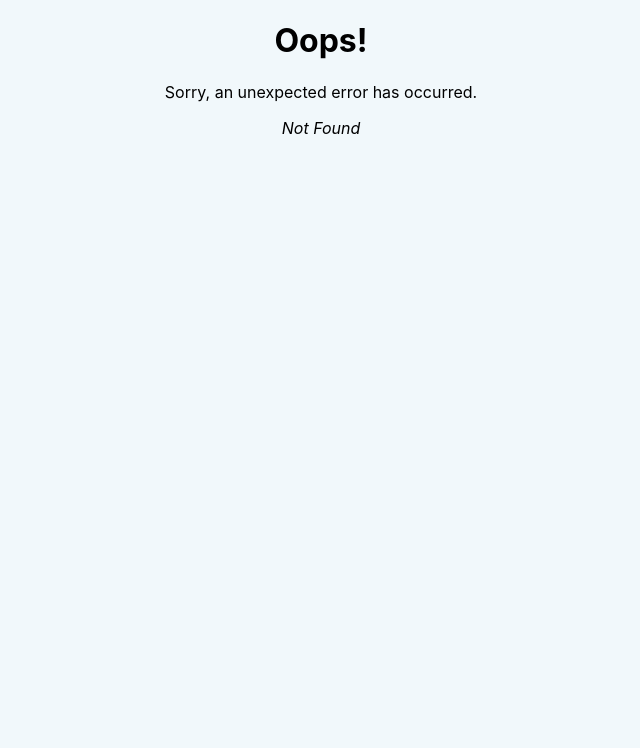
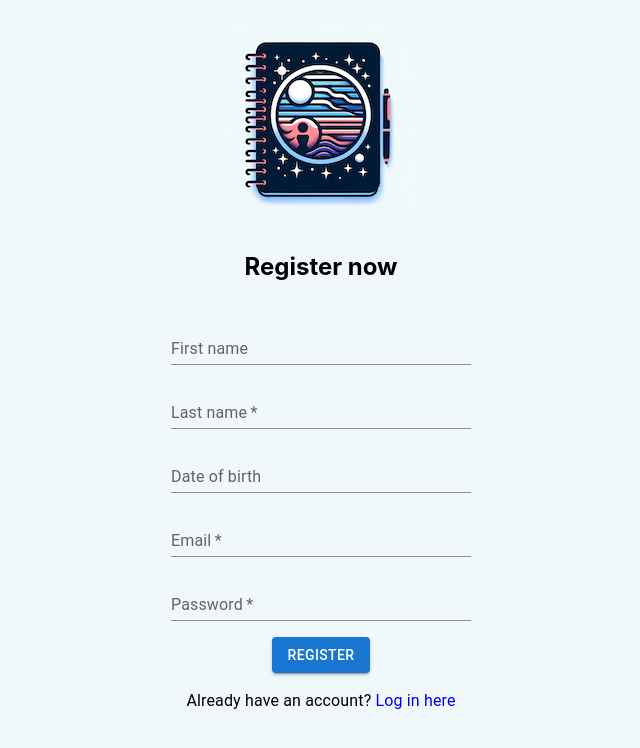
Before and after one commit to Mihai405/DES---Diary-with-Emotional-Status, a React (Create React App) app in the folder web/: page /register in a window 1280 px wide. Before the commit this address had no page. Shown: the top 748 px of the page, without its empty margins (319-959 px from the left). Built offline with nearby package versions, Linux system fonts and the light colour scheme.

Commit message:
improved the code and made sure that you can navigate from register page to login page

```diff
--- a/web/src/App.js
+++ /dev/null
@@ -1,19 +0,0 @@
-import './App.css';
-import React from 'react';
-import { LocalizationProvider } from '@mui/x-date-pickers';
-import { AdapterDayjs } from '@mui/x-date-pickers/AdapterDayjs';
-import { LoginForm } from './pages/authentication/components/LoginForm';
-import { RegisterForm } from './pages/authentication/components/RegisterForm';
-
-function App() {
-    return (
-        <LocalizationProvider dateAdapter={AdapterDayjs}>
-            <div>
-                {/*<LoginForm />*/}
-                <RegisterForm />
-            </div>
-        </LocalizationProvider>
-    );
-}
-
-export default App;
--- /dev/null
+++ b/web/src/App.tsx
@@ -0,0 +1,39 @@
+import './App.css';
+import React from 'react';
+import { LocalizationProvider } from '@mui/x-date-pickers';
+import { AdapterDayjs } from '@mui/x-date-pickers/AdapterDayjs';
+import { Login } from './pages/authentication/Login';
+import { Register } from './pages/authentication/Register';
+import {
+    createBrowserRouter,
+    createRoutesFromElements,
+    Route,
+    RouterProvider,
+} from 'react-router-dom';
+import ErrorPage from './pages/ErrorPage';
+
+function App() {
+    return (
+        <React.StrictMode>
+            <LocalizationProvider dateAdapter={AdapterDayjs}>
+                <RouterProvider router={router} />
+            </LocalizationProvider>
+        </React.StrictMode>
+    );
+}
+
+const router = createBrowserRouter(
+    createRoutesFromElements(
+        <>
+            <Route
+                path="/"
+                element={<div>Homepage</div>}
+                errorElement={<ErrorPage />}
+            />
+            <Route path="/login" element={<Login />} />
+            <Route path="/register" element={<Register />} />
+        </>
+    )
+);
+
+export default App;
--- a/web/src/index.js
+++ b/web/src/index.js
@@ -1,20 +1,6 @@
-import React from 'react';
+import { createElement } from 'react';
 import ReactDOM from 'react-dom/client';
-import { createBrowserRouter, RouterProvider } from 'react-router-dom';
 import './index.css';
 import App from './App';
-import ErrorPage from './pages/ErrorPage';
 
-const router = createBrowserRouter([
-    {
-        path: '/',
-        element: <App />,
-        errorElement: <ErrorPage />,
-    },
-]);
-
-ReactDOM.createRoot(document.getElementById('root')).render(
-    <React.StrictMode>
-        <RouterProvider router={router} />
-    </React.StrictMode>
-);
+ReactDOM.createRoot(document.getElementById('root')).render(createElement(App));
--- a/web/src/pages/authentication/components/LoginForm.tsx
+++ b/web/src/pages/authentication/Login.tsx
@@ -1,12 +1,13 @@
 import { useForm } from 'react-hook-form';
 import { Button, TextField, Typography } from '@mui/material';
+import { NavLink } from 'react-router-dom';
 
 interface LoginFormFields {
     email: string;
     password: string;
 }
 
-export function LoginForm() {
+export function Login() {
     const {
         register,
         handleSubmit,
@@ -49,9 +50,9 @@ export function LoginForm() {
             </form>
             <Typography>
                 Don't have an account?{' '}
-                <a style={{ textDecoration: 'none' }} href="/register">
+                <NavLink to="/register" style={{ textDecoration: 'none' }}>
                     Register here
-                </a>
+                </NavLink>
             </Typography>
         </div>
     );
--- a/web/src/pages/authentication/components/RegisterForm.tsx
+++ b/web/src/pages/authentication/Register.tsx
@@ -2,6 +2,7 @@ import { Controller, useForm } from 'react-hook-form';
 import { Button, TextField, Typography } from '@mui/material';
 import { DatePicker } from '@mui/x-date-pickers';
 import dayjs from 'dayjs';
+import { NavLink } from 'react-router-dom';
 
 interface RegisterFormFields {
     firstName: string;
@@ -11,7 +12,7 @@ interface RegisterFormFields {
     password: string;
 }
 
-export function RegisterForm() {
+export function Register() {
     const {
         register,
         control,
@@ -104,9 +105,9 @@ export function RegisterForm() {
             </form>
             <Typography>
                 Already have an account?{' '}
-                <a style={{ textDecoration: 'none' }} href="/register">
+                <NavLink to="/login" style={{ textDecoration: 'none' }}>
                     Log in here
-                </a>
+                </NavLink>
             </Typography>
         </div>
     );
```
